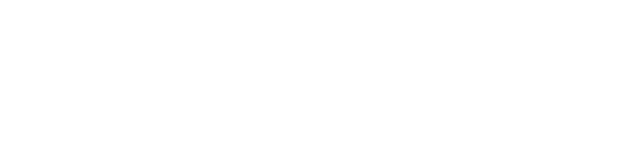
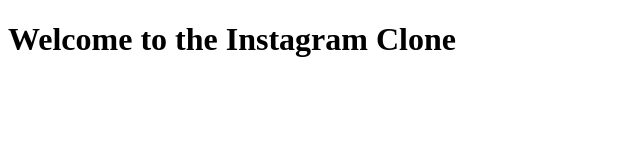
Before and after one commit to mansininave04-del/instagram-clone, a plain HTML site: page index.html in a window 1280 px wide. Shown: the whole page, without its empty margins (0-640 px from the left). Drawn offline with Linux system fonts and the light colour scheme.

Commit message:
added body in main

```diff
--- a/index.html
+++ b/index.html
@@ -6,6 +6,10 @@
     <title>Document</title>
 </head>
 <body>
-
+    <div class="container">
+        <h1>
+            Welcome to the Instagram Clone
+        </h1>
+    </div>
 </body>
 </html>
```
